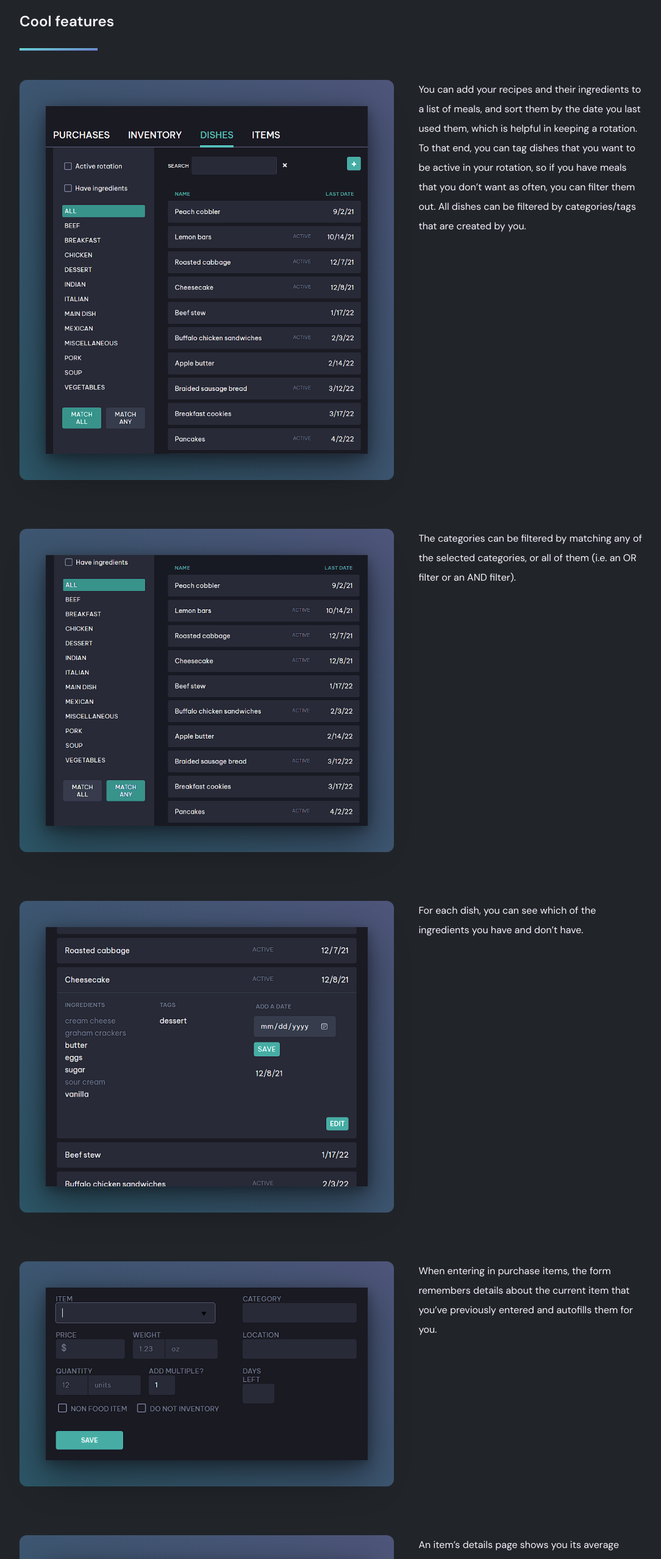
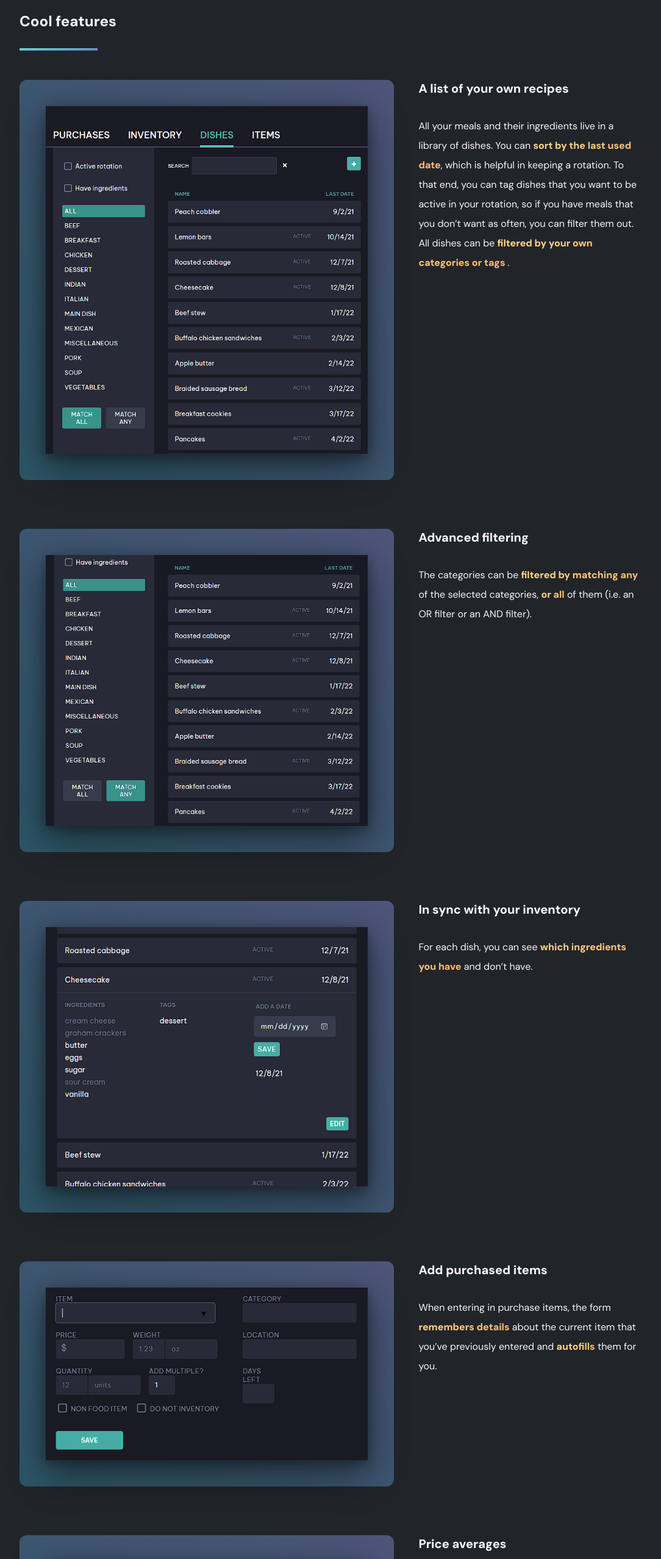
Before and after one commit to laurakcleve/portfolio, an Astro site: page /meal-app in a window 1280 px wide. Shown: the part 1880-4436 px from the top of the page at 61% size, without its empty margins (96-1180 px from the left). Built offline with nearby package versions, Linux system fonts and the light colour scheme; Astro itself is replaced by a stand-in of ours.

Commit message:
Add headings and text highlights to features

```diff
--- a/src/components/features/FeatureText.astro
+++ b/src/components/features/FeatureText.astro
@@ -1,3 +1,3 @@
-<p class='mt-6 lg:m-0 lg:basis-2/5 lg:pl-10'>
+<div class='mt-6 lg:m-0 lg:basis-2/5 lg:pl-10 max-w-md'>
   <slot />
-</p>
+</div>
--- a/src/layouts/ProjectLayout.astro
+++ b/src/layouts/ProjectLayout.astro
@@ -1,6 +1,5 @@
 ---
-import { Image } from '@astrojs/image/components'
-
+import '@fontsource/dm-sans/800.css'
 import '@fontsource/dm-sans/600.css'
 import '@fontsource/dm-sans/400.css'
 
--- a/src/pages/meal-app.astro
+++ b/src/pages/meal-app.astro
@@ -100,12 +100,20 @@ import datalist from '../images/meal-app/datalist.png'
         </a>
       </FeatureImage>
       <FeatureText>
-        You can add your recipes and their ingredients to a list of meals, and
-        sort them by the date you last used them, which is helpful in keeping a
-        rotation. To that end, you can tag dishes that you want to be active in
-        your rotation, so if you have meals that you don’t want as often, you
-        can filter them out. All dishes can be filtered by categories/tags that
-        are created by you.
+        <h3 class='mb-8 text-xl font-bold'>A list of your own recipes</h3>
+        All your meals and their ingredients live in a library of dishes. You can
+        <span
+          class='font-bold bg-clip-text text-transparent bg-gradient-to-r from-[#ffd787] to-[#ffb871]'
+        >
+          sort by the last used date</span
+        >, which is helpful in keeping a rotation. To that end, you can tag
+        dishes that you want to be active in your rotation, so if you have meals
+        that you don’t want as often, you can filter them out. All dishes can be
+        <span
+          class='font-bold bg-clip-text text-transparent bg-gradient-to-r from-[#ffd787] to-[#ffb871]'
+        >
+          filtered by your own categories or tags
+        </span>.
       </FeatureText>
     </Feature>
 
@@ -120,8 +128,18 @@ import datalist from '../images/meal-app/datalist.png'
         </a>
       </FeatureImage>
       <FeatureText>
-        The categories can be filtered by matching any of the selected
-        categories, or all of them (i.e. an OR filter or an AND filter).
+        <h3 class='mb-8 text-xl font-bold'>Advanced filtering</h3>
+        The categories can be
+        <span
+          class='font-bold bg-clip-text text-transparent bg-gradient-to-r from-[#ffd787] to-[#ffb871]'
+        >
+          filtered by matching any</span
+        > of the selected categories,
+        <span
+          class='font-bold bg-clip-text text-transparent bg-gradient-to-r from-[#ffd787] to-[#ffb871]'
+        >
+          or all</span
+        > of them (i.e. an OR filter or an AND filter).
       </FeatureText>
     </Feature>
 
@@ -139,8 +157,13 @@ import datalist from '../images/meal-app/datalist.png'
         </a>
       </FeatureImage>
       <FeatureText>
-        For each dish, you can see which of the ingredients you have and don’t
-        have.
+        <h3 class='mb-8 text-xl font-bold'>In sync with your inventory</h3>
+        For each dish, you can see
+        <span
+          class='font-bold bg-clip-text text-transparent bg-gradient-to-r from-[#ffd787] to-[#ffb871]'
+        >
+          which ingredients you have</span
+        > and don’t have.
       </FeatureText>
     </Feature>
 
@@ -155,8 +178,18 @@ import datalist from '../images/meal-app/datalist.png'
         </a>
       </FeatureImage>
       <FeatureText>
-        When entering in purchase items, the form remembers details about the
-        current item that you’ve previously entered and autofills them for you.
+        <h3 class='mb-8 text-xl font-bold'>Add purchased items</h3>
+        When entering in purchase items, the form
+        <span
+          class='font-bold bg-clip-text text-transparent bg-gradient-to-r from-[#ffd787] to-[#ffb871]'
+        >
+          remembers details</span
+        > about the current item that you’ve previously entered and
+        <span
+          class='font-bold bg-clip-text text-transparent bg-gradient-to-r from-[#ffd787] to-[#ffb871]'
+        >
+          autofills</span
+        > them for you.
       </FeatureText>
     </Feature>
 
@@ -174,10 +207,14 @@ import datalist from '../images/meal-app/datalist.png'
         </a>
       </FeatureImage>
       <FeatureText>
-        An item’s details page shows you its average price based on your
-        purchase history, as well as the average price for each location you
-        purchased it at. This helps you stay informed about your cost
-        efficiency.
+        <h3 class='mb-8 text-xl font-bold'>Price averages</h3>
+        An item’s details page shows you its average price based on your purchase
+        history, as well as the
+        <span
+          class='font-bold bg-clip-text text-transparent bg-gradient-to-r from-[#ffd787] to-[#ffb871]'
+        >
+          average price for each location</span
+        > you purchased it at. This helps you stay informed about your cost efficiency.
       </FeatureText>
     </Feature>
 
@@ -195,9 +232,19 @@ import datalist from '../images/meal-app/datalist.png'
         </a>
       </FeatureImage>
       <FeatureText>
-        The inventory helps you reduce your food waste and use your items
-        efficiently by sorting by expiration dates and listing dishes that each
-        item can be used in.
+        <h3 class='mb-8 text-xl font-bold'>Use items efficiently</h3>
+        The inventory helps you reduce your food waste by
+        <span
+          class='font-bold bg-clip-text text-transparent bg-gradient-to-r from-[#ffd787] to-[#ffb871]'
+        >
+          sorting by expiration dates</span
+        >
+        and listing
+        <span
+          class='font-bold bg-clip-text text-transparent bg-gradient-to-r from-[#ffd787] to-[#ffb871]'
+        >
+          dishes they can be used in</span
+        >.
       </FeatureText>
     </Feature>
   </Section>
```
